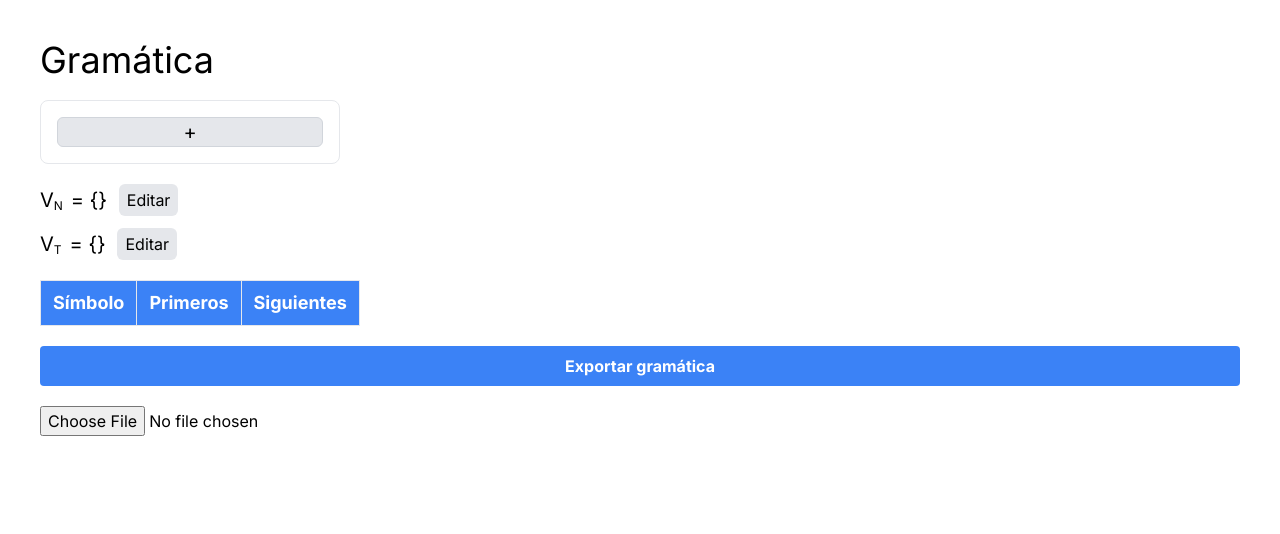
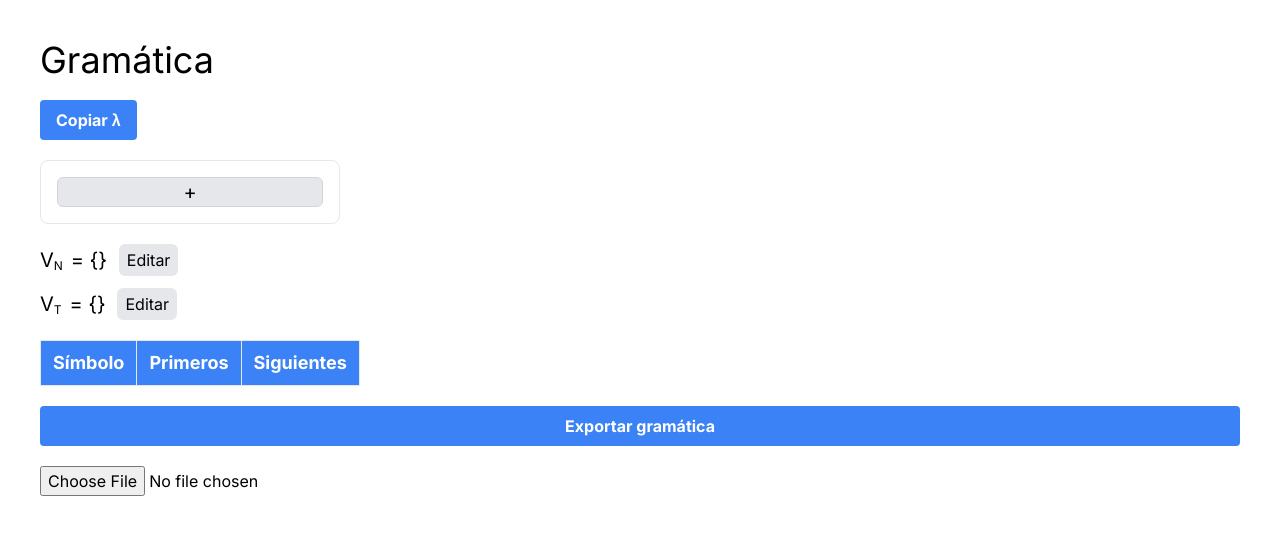
Before and after one commit to nachovigilante/tleng-tools, a Next.js app: page / in a window 1280 px wide. Shown: the top 534 px of the page. Built offline with nearby package versions, Linux system fonts and the light colour scheme.

Commit message:
fix: now productions are cleared before importing

```diff
--- a/src/app/Productions.tsx
+++ b/src/app/Productions.tsx
@@ -6,7 +6,7 @@ export const Productions = () => {
     const { prods, addProd, removeProd, updateProd } = useGrammar();
 
     return (
-        <div className="border rounded-lg flex flex-col w-[300px] p-4 text-xl mt-5 gap-5">
+        <div className="border rounded-lg flex flex-col w-[300px] p-4 text-xl gap-5">
             {prods.length > 0 && (
                 <div className="flex flex-col gap-2">
                     {prods.map((p, index) => {
--- a/src/app/page.tsx
+++ b/src/app/page.tsx
@@ -38,7 +38,15 @@ const Home = () => {
         <GrammarProvider>
             <main className="p-10">
                 <h1 className="text-4xl">Gramática</h1>
-                <div className="flex flex-col gap-5">
+                <div className="flex flex-col gap-5 mt-5">
+                    <button
+                        className="bg-blue-500 hover:bg-blue-700 text-white font-bold py-2 px-4 rounded w-fit"
+                        onClick={() => {
+                            navigator.clipboard.writeText('λ');
+                        }}
+                    >
+                        Copiar λ
+                    </button>
                     <Productions />
                     <Languages />
                     <Tablas />
--- a/src/contexts/GrammarContext.tsx
+++ b/src/contexts/GrammarContext.tsx
@@ -6,6 +6,7 @@ type GrammarContextType = {
     addProd: (prod: ProdType) => void;
     removeProd: (index: number) => void;
     updateProd: (index: number, prod: ProdType) => void;
+    resetProd: () => void;
     Vn: string[];
     addVn: (symbol: string) => void;
     removeVn: (symbol: string) => void;
@@ -21,6 +22,7 @@ const GrammarContext = createContext({
     addProd: () => {},
     removeProd: () => {},
     updateProd: () => {},
+    resetProd: () => {},
     Vn: [],
     addVn: () => {},
     removeVn: () => {},
@@ -36,7 +38,7 @@ export const GrammarProvider = ({ children }: { children: ReactNode }) => {
         (
             state: ProdType[],
             action: {
-                type: 'add' | 'remove' | 'update';
+                type: 'add' | 'remove' | 'update' | 'reset';
                 payload: { index: number; prod?: ProdType };
             },
         ) => {
@@ -51,6 +53,8 @@ export const GrammarProvider = ({ children }: { children: ReactNode }) => {
                     const newState = [...state];
                     newState[action.payload.index] = action.payload.prod!;
                     return newState;
+                case 'reset':
+                    return [];
                 default:
                     return state;
             }
@@ -68,6 +72,10 @@ export const GrammarProvider = ({ children }: { children: ReactNode }) => {
 
     const updateProd = (index: number, prod: ProdType) => {
         dispatch({ type: 'update', payload: { index, prod } });
+    };
+
+    const resetProd = () => {
+        dispatch({ type: 'reset', payload: { index: -1 } });
     };
 
     const [Vn, dispatchVn] = useReducer(
@@ -157,6 +165,7 @@ export const GrammarProvider = ({ children }: { children: ReactNode }) => {
                 addVt,
                 removeVt,
                 resetVt,
+                resetProd,
             }}
         >
             {children}
--- a/src/hooks/useGrammar.tsx
+++ b/src/hooks/useGrammar.tsx
@@ -120,6 +120,7 @@ const useGrammar = () => {
         addProd,
         removeProd,
         updateProd,
+        resetProd,
         Vn,
         addVn,
         removeVn,
@@ -166,6 +167,7 @@ const useGrammar = () => {
             const grammar = JSON.parse(reader.result as string);
             resetVn();
             resetVt();
+            resetProd();
             grammar.prods.forEach((p: ProdType) => addProd(p));
             grammar.Vn.forEach((v: string) => addVn(v));
             grammar.Vt.forEach((v: string) => addVt(v));
@@ -178,6 +180,7 @@ const useGrammar = () => {
         addProd,
         removeProd,
         updateProd,
+        resetProd,
         Vn,
         addVn,
         removeVn,
```
